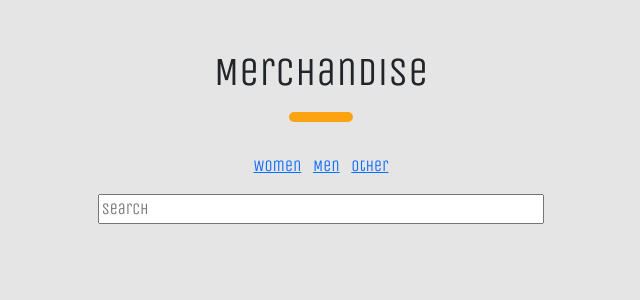
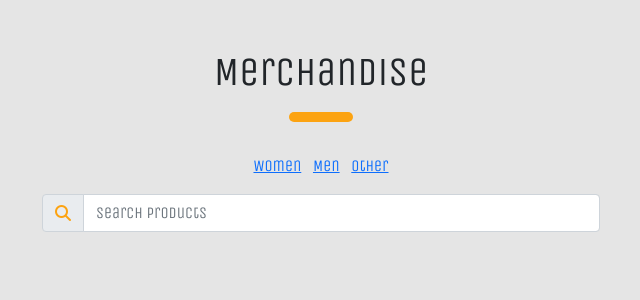
Before and after one commit to Code-Institute-Submissions/Zuhur-ms4_Feb, a Django app: page /merch/ in a window 1280 px wide. Shown: the part 40-340 px from the top of the page, without its empty margins (319-959 px from the left). Run offline with Django 3.2, Linux system fonts and the light colour scheme; data that the repository does not hold is empty; some libraries are stand-ins or nearby versions; some web fonts are replaced.

Commit message:
Add form action for querying search bar

```diff
--- a/merchandise/templates/merchandise/merch.html
+++ b/merchandise/templates/merchandise/merch.html
@@ -25,7 +25,13 @@
 
         <div class="row">
             <div class="col text-center">
-                <input class="search-bar" type="text" placeholder="Search">
+                <form action="{% url 'merchandise' %}" method="GET">
+                    <div class="input-group flex-nowrap w-50 mx-auto">
+                        <span class="input-group-text" id="addon-wrapping"><i class="fas fa-search"></i></span>
+                        <input type="text" class="form-control" name="q" placeholder="Search products">
+                    </div>
+                </form>
+
             </div>
         </div>
         <div class="row mt-4">
```
